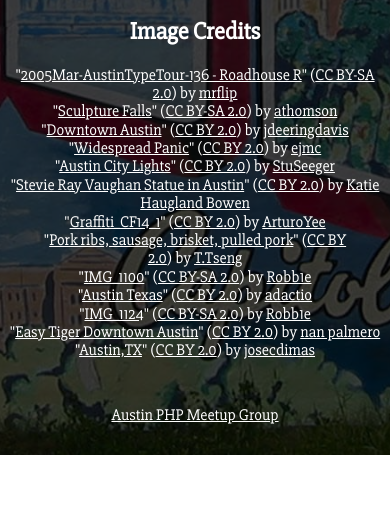
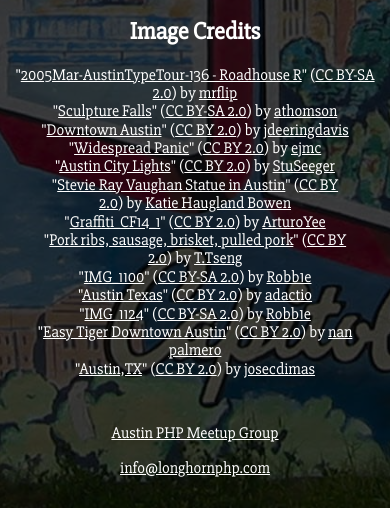
Before and after one commit to dabernathy89/longhorn-php-website, a plain HTML site: page image-credits/index.html in a window 390 px wide. Shown: the part 437-945 px from the top of the page. Before the commit the page ends 892 px from the top, so only its background shows below. Drawn offline with nearby package versions, Linux system fonts and the light colour scheme.

Commit message:
fix mobile padding issue and add contact email

```diff
--- a/image-credits/index.html
+++ b/image-credits/index.html
@@ -64,7 +64,7 @@
             }
 
             .container {
-                padding: 15px 0;
+                padding: 15px;
             }
 
             .site-footer a {
@@ -107,6 +107,7 @@
         <footer class="site-footer">
             <div class="container">
                 <p><a href="https://www.meetup.com/austinphp/">Austin PHP Meetup Group</a></p>
+                <p><a href="mailto:info@longhornphp.com">info@longhornphp.com</a></p>
             </div>
         </footer>
     </body>
```
Also changed, not shown: index.html (+2 -1 lines).
